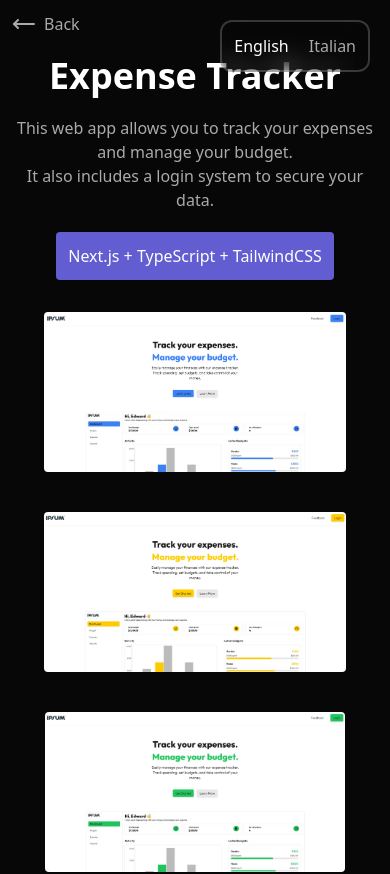
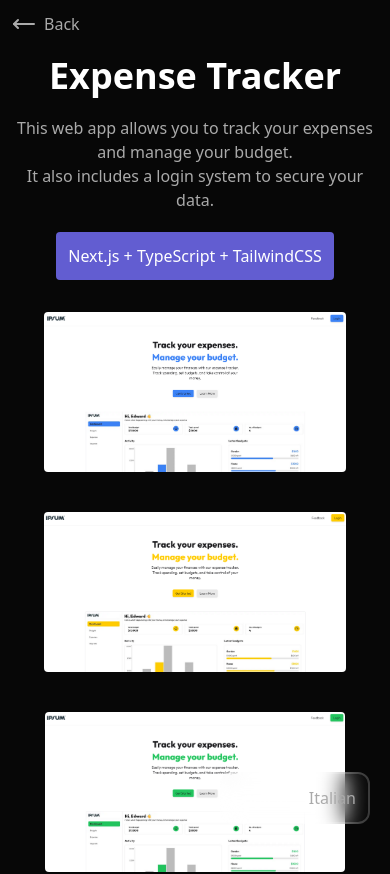
Before and after one commit to Edoo29/personal-portfolio, a React (Vite) app: page /expense-tracker in a window 390 px wide. Shown: the top 874 px of the page. Built offline with nearby package versions, Linux system fonts and the light colour scheme.

Commit message:
fixed translaction button for mobile

```diff
--- a/src/components/navbar.tsx
+++ b/src/components/navbar.tsx
@@ -91,7 +91,7 @@ export function TranslateLanguageButton() {
   );
 }
 
-function TranslateLanguageButtonMobile() {
+export function TranslateLanguageButtonMobile() {
   const [english, setEnglish] = useState<boolean>(true);
   const [italian, setItalian] = useState<boolean>(false);
 
--- a/src/routes/expense-tracker.tsx
+++ b/src/routes/expense-tracker.tsx
@@ -3,7 +3,10 @@ import CopyrightBanner from "../components/copyright-banner";
 import { MoveLeft } from "lucide-react";
 import { ImagePreviewProps } from "../types";
 import Translate from "../components/translate";
-import { TranslateLanguageButton } from "../components/navbar";
+import {
+  TranslateLanguageButton,
+  TranslateLanguageButtonMobile,
+} from "../components/navbar";
 
 const images: ImagePreviewProps[] = [
   { src: "./blue.png", alt: "Blue theme preview" },
@@ -44,7 +47,12 @@ export default function ExpenseTracker() {
       <p className="text-white text-center p-10">
         ⚠️ <Translate text="expenseTrackerTextThree" /> ⚠️
       </p>
-      <TranslateLanguageButton />
+      <div className="hidden md:flex">
+        <TranslateLanguageButton />
+      </div>
+      <div className="flex md:hidden">
+        <TranslateLanguageButtonMobile />
+      </div>
       <CopyrightBanner customClass="md:bottom-0" />
     </>
   );
```
